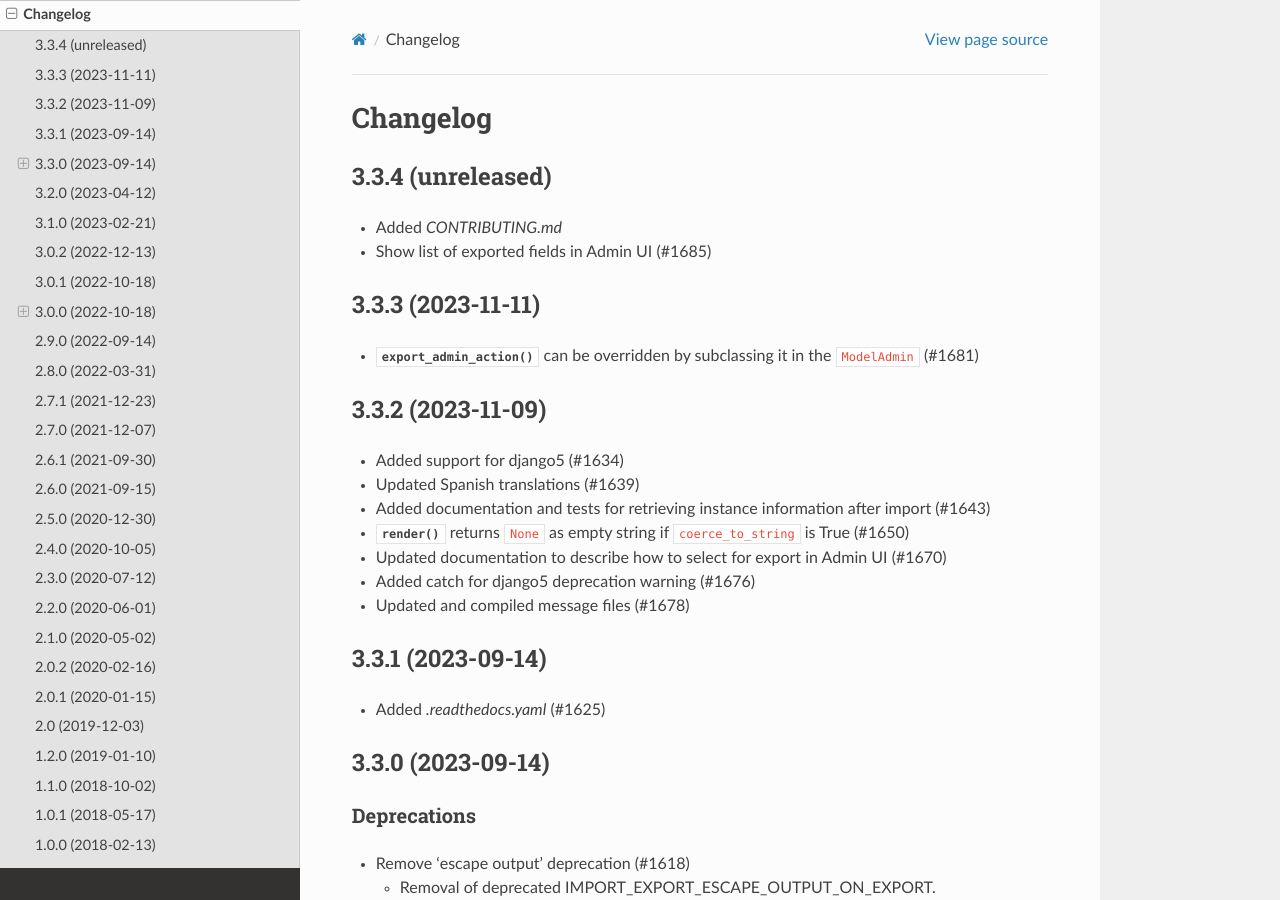
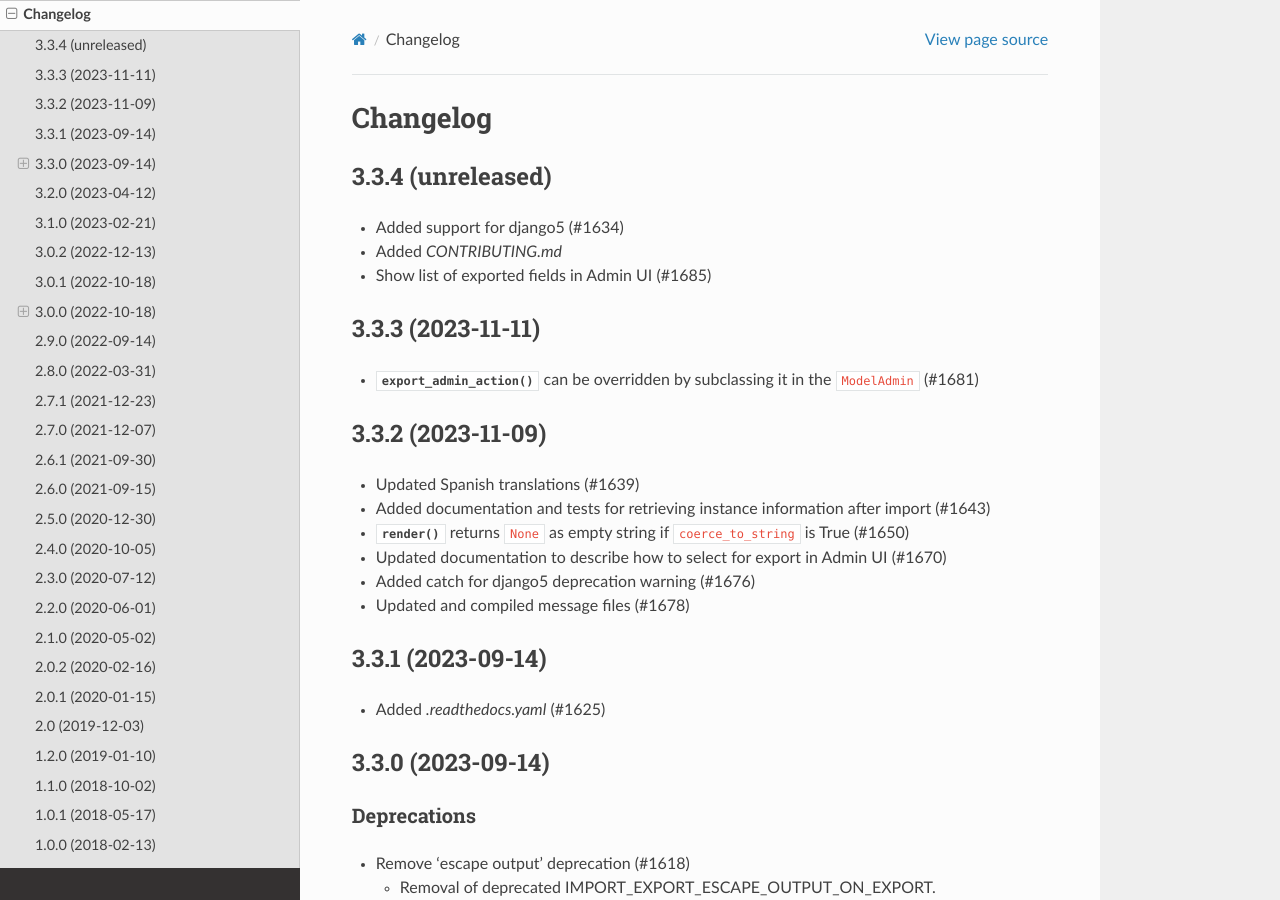
Before and after one commit to django-import-export/django-import-export, a Sphinx documentation site: the page built from docs/changelog.rst, in a window 1280 px wide and 900 px high. Built offline with Sphinx 7.4.7 and the Read the Docs theme 2.0.0, drawn with Linux system fonts in a browser that asks for light colours; pages that are not in the unit, such as notebooks, are missing from menus; part of the change alters nothing that is shown.

```diff
--- a/docs/changelog.rst
+++ b/docs/changelog.rst
@@ -4,6 +4,7 @@ Changelog
 3.3.4 (unreleased)
 ------------------
 
+- Added support for django5 (#1634)
 - Added `CONTRIBUTING.md`
 - Show list of exported fields in Admin UI (#1685)
 
@@ -13,11 +14,9 @@ Changelog
 - :meth:`~import_export.admin.ExportActionMixin.export_admin_action` can be overridden by subclassing it in the
   ``ModelAdmin`` (#1681)
 
-
 3.3.2 (2023-11-09)
 ------------------
 
-- Added support for django5 (#1634)
 - Updated Spanish translations (#1639)
 - Added documentation and tests for retrieving instance information after import (#1643)
 - :meth:`~import_export.widgets.NumberWidget.render` returns ``None`` as empty string
```
